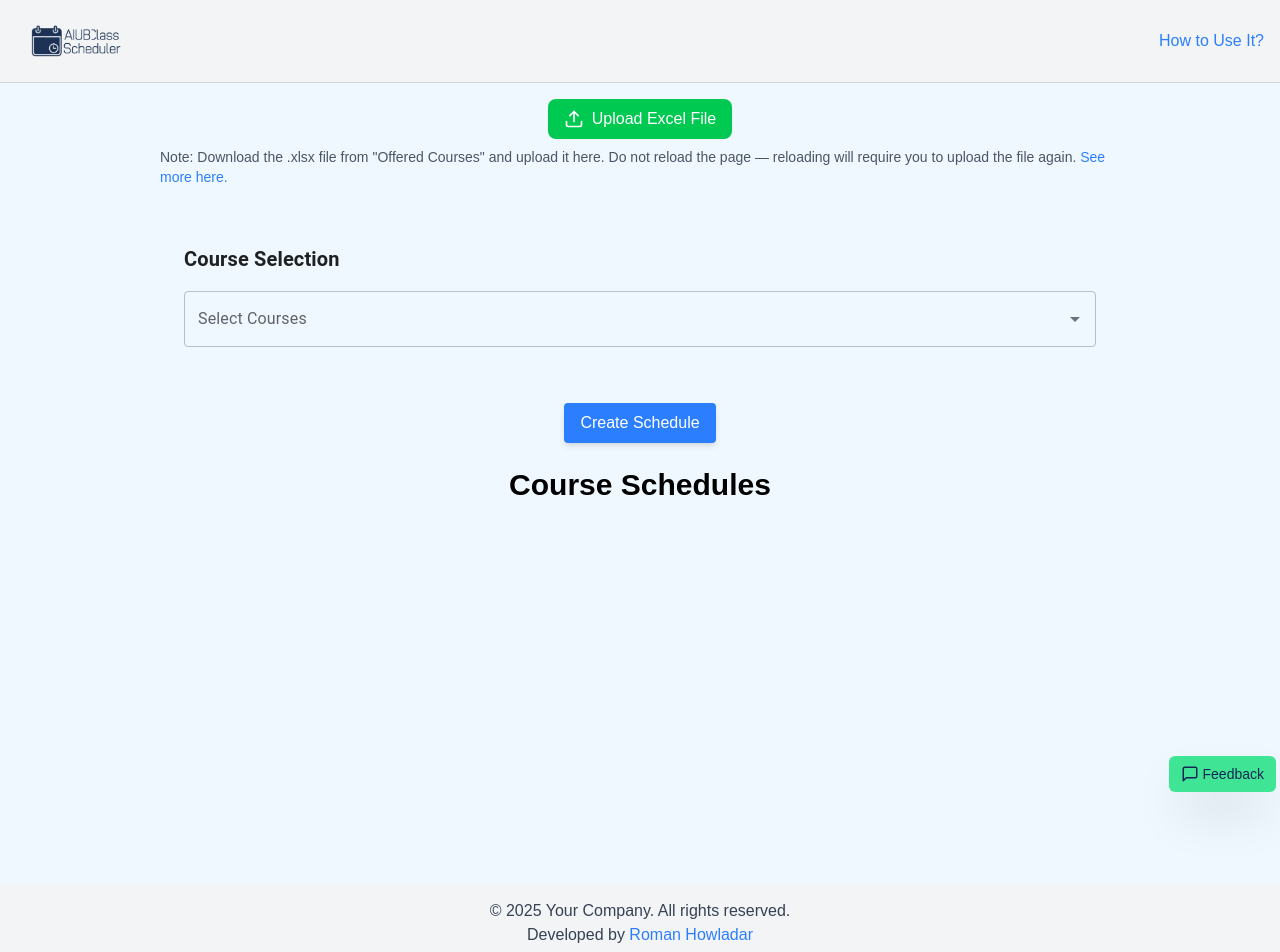
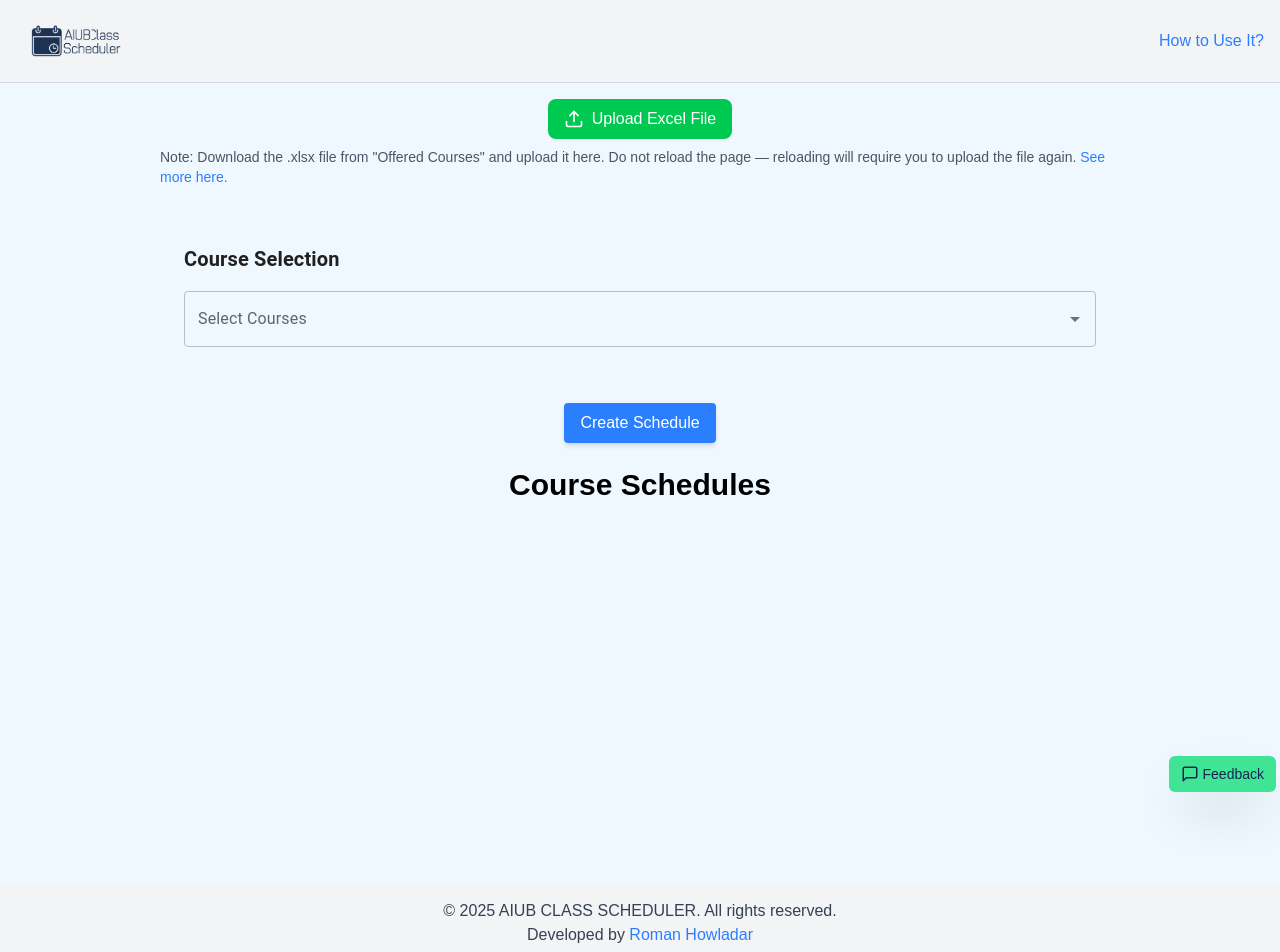
Before and after one commit to roman0190/aiub_class_scheduler_no_login, a Next.js app: page / in a window 1280 px wide. Shown: the top 952 px of the page. Built offline with nearby package versions, Linux system fonts and the light colour scheme.

Commit message:
fix: Minor bugs

```diff
--- a/src/components/Footer.tsx
+++ b/src/components/Footer.tsx
@@ -4,7 +4,7 @@ const Footer = () => {
   return (
     <footer className="text-center p-4 bg-gray-100">
       <p className="text-gray-700">
-        &copy; {new Date().getFullYear()} Your Company. All rights reserved.
+        &copy; {new Date().getFullYear()} AIUB CLASS SCHEDULER. All rights reserved.
       </p>
       <p className="text-gray-700">
         Developed by{" "}
```
